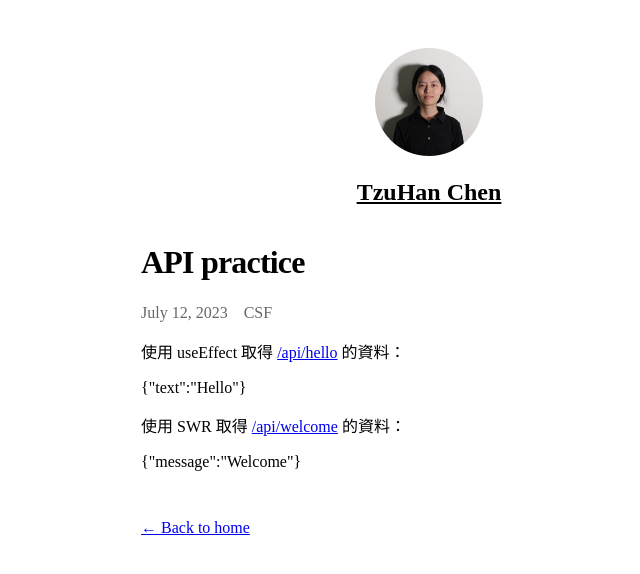
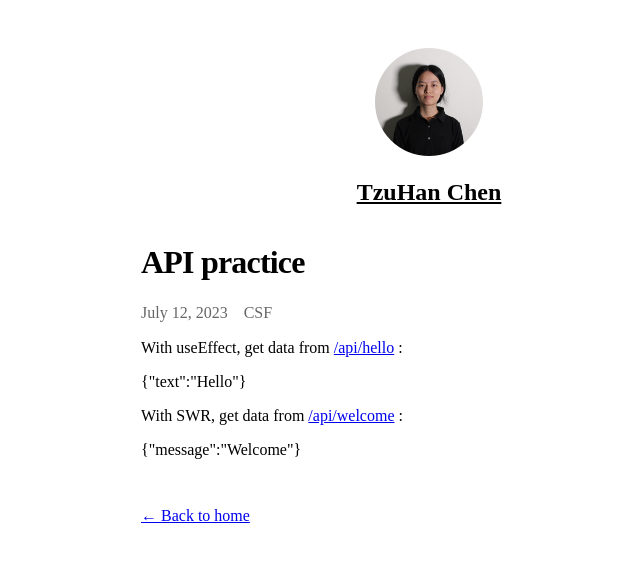
Before and after one commit to TzuHanChen/nextjs-blog, a Next.js app: page /api-practice in a window 1280 px wide. Shown: the top 574 px of the page, without its empty margins (211-851 px from the left). Built offline with nearby package versions, Linux system fonts and the light colour scheme.

Commit message:
Translated sentences of api practice

```diff
--- a/pages/api-practice.js
+++ b/pages/api-practice.js
@@ -56,13 +56,13 @@ export default function ApiPractice() {
 				<Date dateString={"2023-07-12"} />
 				{'　'}<span>CSF</span>
 			</div>
-			<p>使用 useEffect 取得{' '}
+			<p>With useEffect, get data from{' '}
 				<Link href="/api/hello" target="_blank">/api/hello</Link>
-			{' '}的資料：</p>
+			{' '}:</p>
 			<Hello />
-			<p>使用 SWR 取得{' '}
+			<p>With SWR, get data from{' '}
 				<Link href="/api/welcome" target="_blank">/api/welcome</Link>
-			{' '}的資料：</p>
+			{' '}:</p>
 			<Welcome />
 		</Layout>
 	);
```
